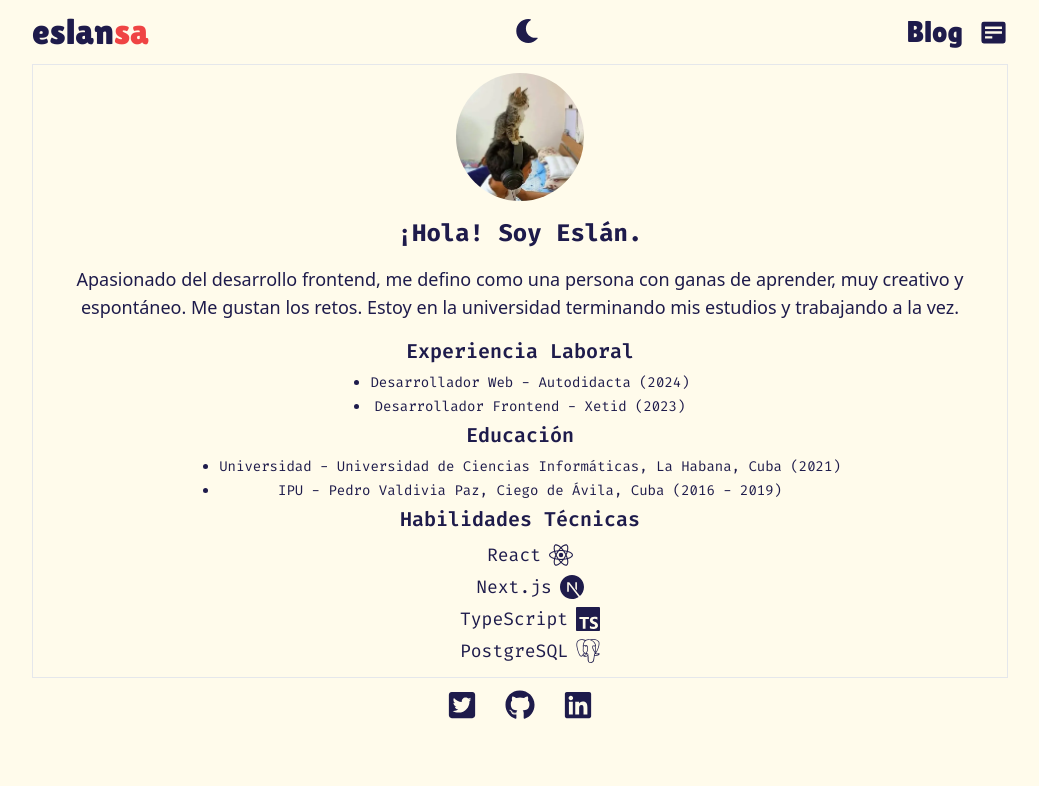
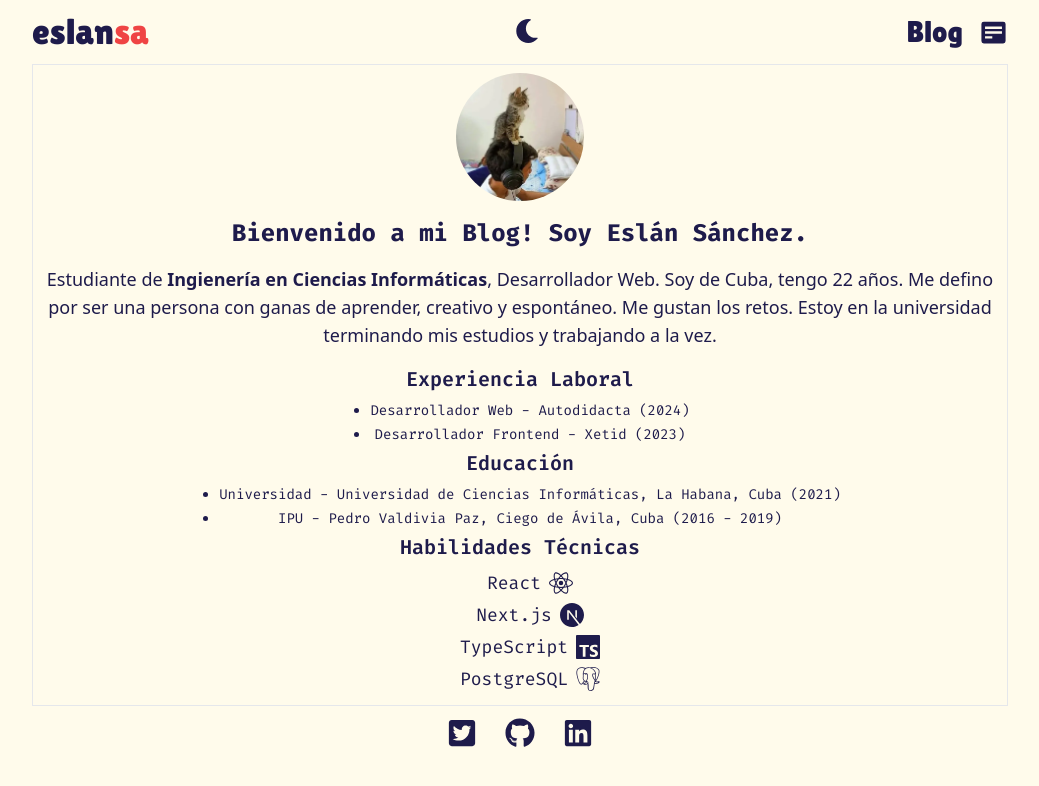
Before and after one commit to eslansa/blog_personal, a Next.js app: page / in a window 1280 px wide. Shown: the top 786 px of the page, without its empty margins (120-1159 px from the left). Built offline with nearby package versions, Linux system fonts and the light colour scheme.

Commit message:
Changes SEO

```diff
--- a/src/app/(client)/layout.tsx
+++ b/src/app/(client)/layout.tsx
@@ -12,7 +12,7 @@ const firaCode = Fira_Code({ subsets: ["latin"] });
 
 export const metadata : Metadata  = {
   generator: 'Next.js',
-  description: "Apasionado del desarrollo frontend. Eslán Sánchez Alvarez descubre el blog, donde encontrarás artículos, información y más sobre el mundo web.",
+  description: "Bienvenido a mi Blog! Soy Eslán Sánchez.Estudiante de Ingienería en Ciencias Informáticas, Desarrollador Web. Soy de Cuba, tengo 22 años.",
   applicationName: 'Eslán | Blog',
   referrer: 'origin-when-cross-origin',
   keywords: ['Eslán', 'eslansa', 'Blog', 'web', 'Sánchez', 'dev', 'desarrollador frontend', 'React', 'Next.js', 'TypeScript', 'PostgreSQL'],
@@ -30,15 +30,10 @@ export const metadata : Metadata  = {
   },
   openGraph: {
     title: 'Eslán | Blog',
-    description: "Apasionado del desarrollo frontend. Eslán Sánchez Alvarez descubre el blog, donde encontrarás artículos, información y más sobre el mundo web.",
+    description: "Bienvenido a mi Blog! Soy Eslán Sánchez.Estudiante de Ingienería en Ciencias Informáticas, Desarrollador Web. Soy de Cuba, tengo 22 años.",
     url: 'https://eslan.pages.dev',
-    siteName: 'Eslan Sanchez',
+    siteName: 'Eslán | Blog',
     images: [
-      {
-        url: 'https://eslan.pages.dev/_next/image?url=%2Favatar.webp&w=1920&q=70', // Must be an absolute URL
-        width: 800,
-        height: 600,
-      },
       {
         url: 'https://eslan.pages.dev/_next/image?url=%2Favatar.webp&w=1920&q=70', // Must be an absolute URL
         width: 1800,
--- a/src/app/(client)/page.tsx
+++ b/src/app/(client)/page.tsx
@@ -5,7 +5,7 @@ export const runtime = 'edge';
 export default function Page() {
   return (
     <>
-      <div className='flex flex-col items-center justify-center mb-2 p-2 text-sm dark:bg-gray-950 border dark:border-gray-90 text-justify'>
+      <div className='flex flex-col items-center justify-center mb-2 p-2 text-sm dark:bg-gray-950 border dark:border-gray-90 text-center'>
         <div className="w-32 h-32 rounded-full overflow-hidden mb-4 relative">
           <Image
             src="/avatar.webp"
@@ -14,11 +14,11 @@ export default function Page() {
             height={150}
           />
         </div>
-        <h1 className="text-2xl font-bold mb-4">¡Hola! Soy Eslán.</h1>
+        <h1 className="text-2xl font-bold mb-4">Bienvenido a mi Blog! Soy Eslán Sánchez.</h1>
         <p className="mb-4 text-center font-sans text-lg">
-          Apasionado del desarrollo frontend, me defino como una persona con ganas de aprender, muy creativo y espontáneo. Me gustan los retos. Estoy en la universidad terminando mis estudios y trabajando a la vez.
+          Estudiante de <strong>Ingienería en Ciencias Informáticas</strong>,
+          Desarrollador Web. Soy de Cuba, tengo 22 años. Me defino por ser una persona con ganas de aprender, creativo y espontáneo. Me gustan los retos. Estoy en la universidad terminando mis estudios y trabajando a la vez.
         </p>
-
         <h2 className="text-xl font-semibold mb-2">Experiencia Laboral</h2>
         <ul className="list-disc pl-5 text-center">
           <li className="mb-1">Desarrollador Web - Autodidacta (2024)</li>
```
